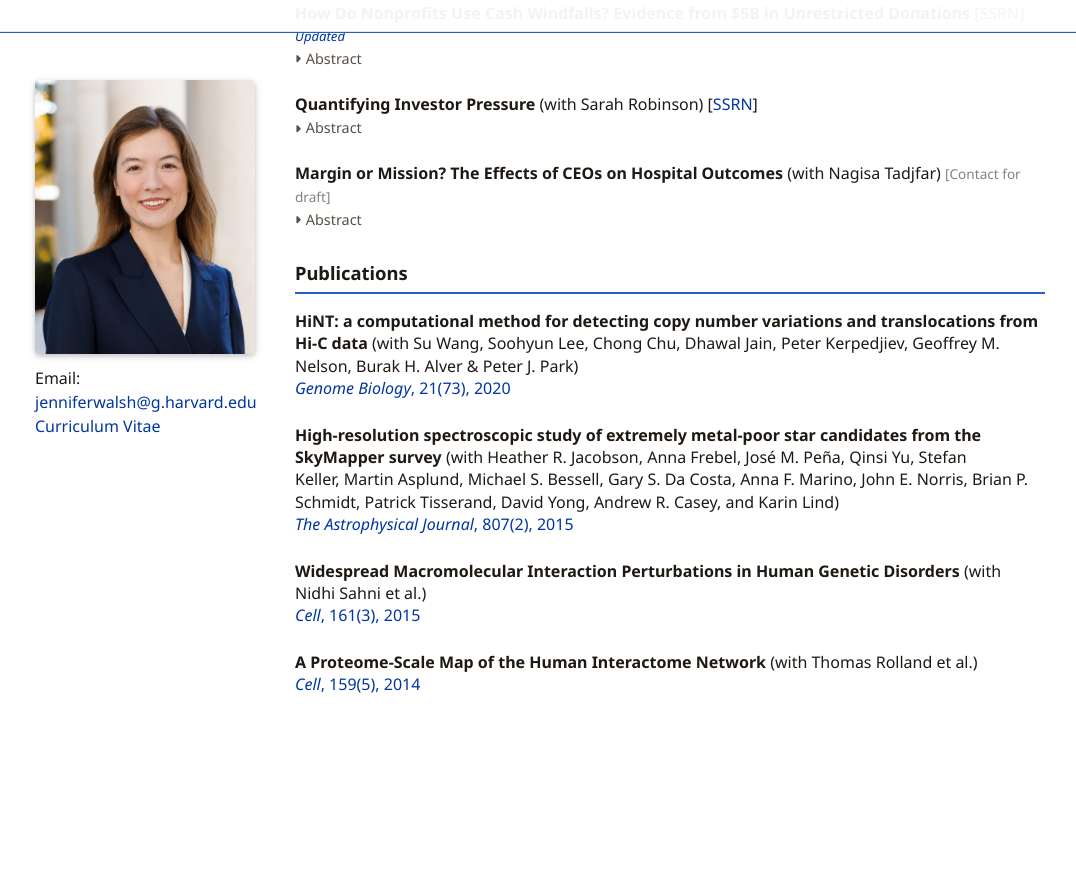
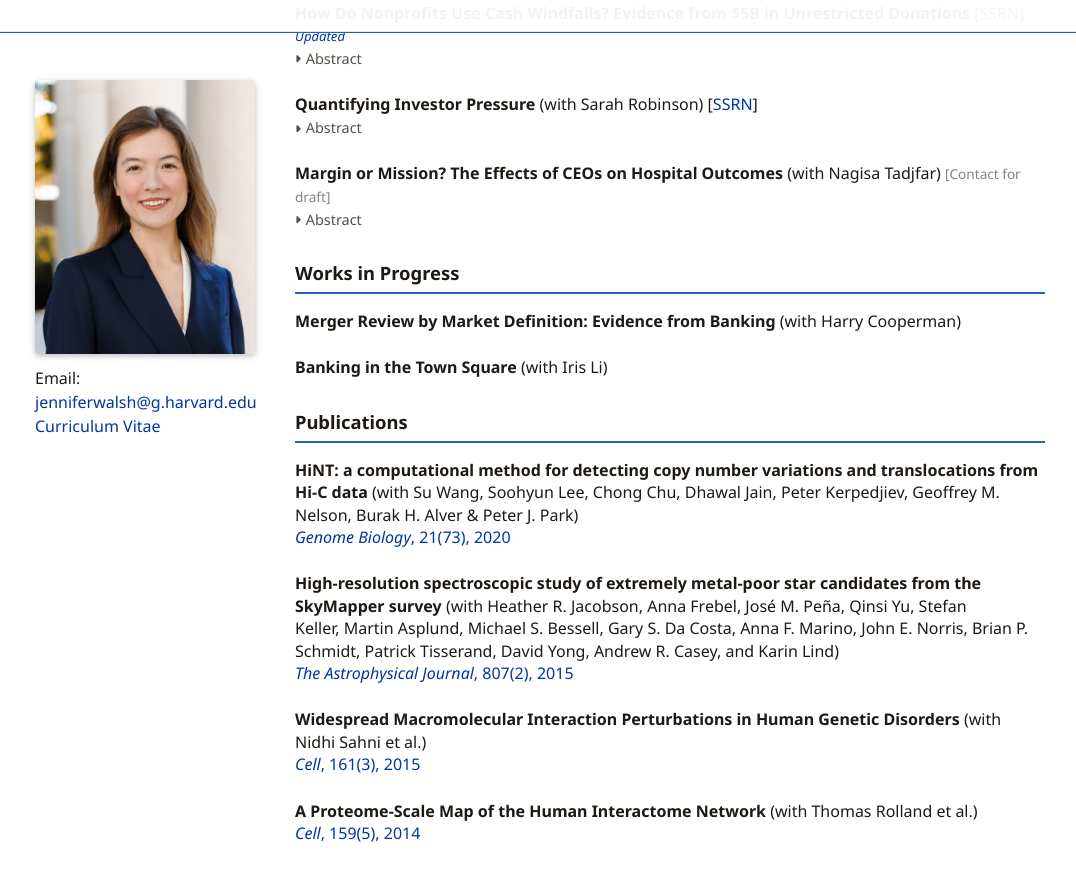
Before and after one commit to walshjm3/walshjm3.github.io, a Jekyll site: the page built from index.md, in a window 1280 px wide and 900 px high, scrolled down 478 px. Shown: the top 881 px of the window, without its empty margins (100-1176 px from the left). Built offline with Jekyll 4.4.1, drawn with Linux system fonts in a browser that asks for light colours; comment, search, counter and statistics services are not loaded; a style sheet for code colours, icons or effects is not loaded; before the commit the page ends 1268 px from its top, so only the background shows below that.

Commit message:
Add works in progress

```diff
--- a/index.md
+++ b/index.md
@@ -66,6 +66,19 @@ title: Home
   {% endfor %}
 </ol>
 
+## Works in Progress
+
+<ol class="paper-list">
+  <li>
+    <strong><span class="paper-title">Merger Review by Market Definition: Evidence from Banking</span></strong>
+    (with Harry Cooperman)
+  </li>
+  <li>
+    <strong><span class="paper-title">Banking in the Town Square</span></strong>
+    (with Iris Li)
+  </li>
+</ol>
+
 ## Publications
 
 <ol class="paper-list">
```
